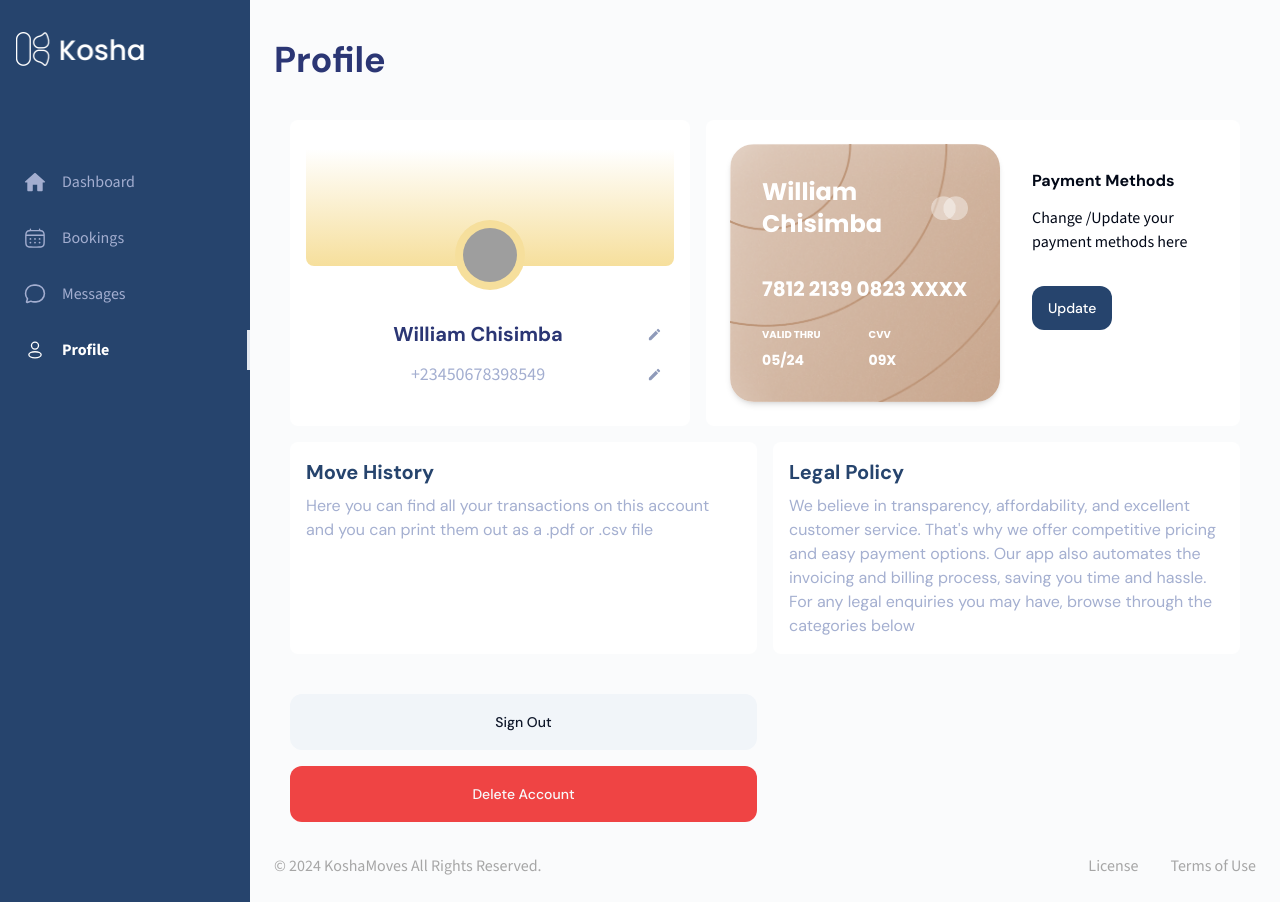
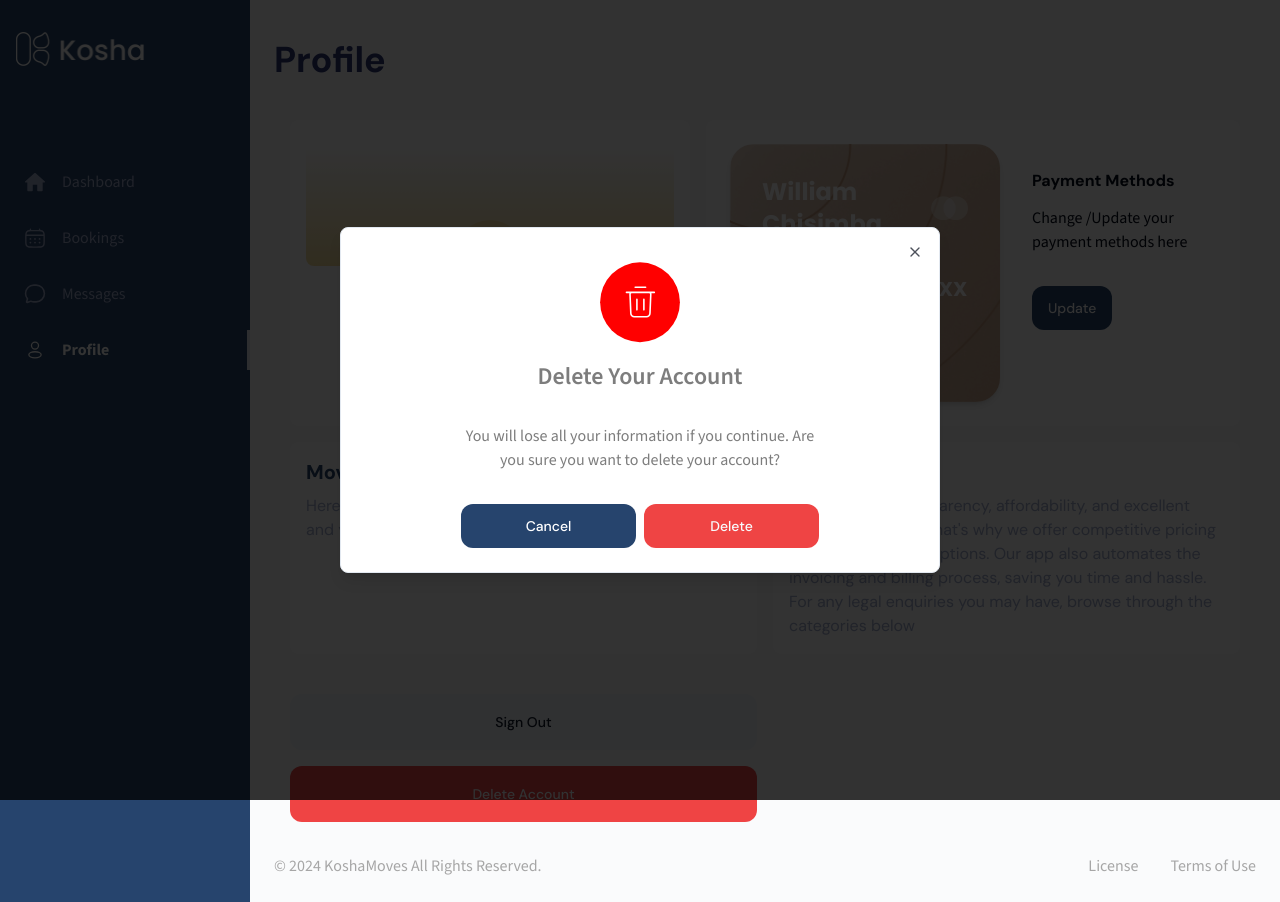
Before and after one commit to thisisjagora/kosha, a Next.js app: page /profile in a window 1280 px wide. Both pictures are taken after a click on the button "Delete Account". Built offline with nearby package versions, Linux system fonts and the light colour scheme; grey boxes are pictures that could not be loaded.

Commit message:
feat(Profile screen): added delete account dialog

```diff
--- a/package.json
+++ b/package.json
@@ -14,6 +14,7 @@
     "@hookform/resolvers": "^3.4.2",
     "@radix-ui/react-avatar": "^1.0.4",
     "@radix-ui/react-checkbox": "^1.0.4",
+    "@radix-ui/react-dialog": "^1.0.5",
     "@radix-ui/react-label": "^2.0.2",
     "@radix-ui/react-slot": "^1.0.2",
     "@radix-ui/react-toast": "^1.1.5",
--- a/src/app/profile/page.tsx
+++ b/src/app/profile/page.tsx
@@ -1,6 +1,7 @@
 import { VirtualCard } from "@/components/VirtualCard";
 import { Button, H, P } from "@/components/atoms";
 import { Avatar, AvatarFallback, AvatarImage } from "@/components/avatar";
+import { DeleteAccount } from "@/components/dialogs";
 import { Column, Row } from "@/components/layout";
 import { UserProfileItem } from "@/components/userProfile";
 
@@ -67,7 +68,7 @@
                   <Row className="gap-4 flex-wrap">
                         <Column className="mt-6 flex-1 gap-4">
                               <Button variant="secondary" size="lg">Sign Out</Button>
-                              <Button variant="destructive" size="lg">Delete Account</Button>
+                              <DeleteAccount trigger={<Button variant="destructive" size="lg">Delete Account</Button>} />
                         </Column>
                         <div className="flex-1"></div>
                   </Row>
--- /dev/null
+++ b/src/components/Icons/Trash.tsx
@@ -0,0 +1,24 @@
+import * as React from "react";
+import type { SVGProps } from "react";
+import { memo } from "react";
+const SvgTrash = (props: SVGProps<SVGSVGElement>) => (
+  <svg
+    xmlns="http://www.w3.org/2000/svg"
+    width="1em"
+    height="1em"
+    fill="none"
+    viewBox="0 0 101 102"
+    {...props}
+  >
+    <circle cx={50.519} cy={51.319} r={50.375} fill="red" />
+    <path
+      stroke="#fff"
+      strokeLinecap="round"
+      strokeLinejoin="round"
+      strokeWidth={2}
+      d="M33.4 38.9h35.2m-24.2-6.6h13.2m-11 28.6V47.7m8.8 13.2V47.7m3.3 22H43.3a4.4 4.4 0 0 1-4.4-4.4L37.895 41.19a2.2 2.2 0 0 1 2.198-2.291h21.813a2.2 2.2 0 0 1 2.198 2.291L63.1 65.3a4.4 4.4 0 0 1-4.4 4.4"
+    />
+  </svg>
+);
+const Memo = memo(SvgTrash);
+export default Memo;
--- a/src/components/Icons/index.ts
+++ b/src/components/Icons/index.ts
@@ -4,4 +4,5 @@
 export { default as Edit } from "./Edit";
 export { default as Google } from "./Google";
 export { default as Home } from "./Home";
+export { default as Trash } from "./Trash";
 export { default as User } from "./User";
--- /dev/null
+++ b/src/components/dialog/index.tsx
@@ -0,0 +1,122 @@
+"use client"
+
+import * as React from "react"
+import * as DialogPrimitive from "@radix-ui/react-dialog"
+import { X } from "lucide-react"
+
+import { cn } from "@/lib/utils"
+
+const Dialog = DialogPrimitive.Root
+
+const DialogTrigger = DialogPrimitive.Trigger
+
+const DialogPortal = DialogPrimitive.Portal
+
+const DialogClose = DialogPrimitive.Close
+
+const DialogOverlay = React.forwardRef<
+  React.ElementRef<typeof DialogPrimitive.Overlay>,
+  React.ComponentPropsWithoutRef<typeof DialogPrimitive.Overlay>
+>(({ className, ...props }, ref) => (
+  <DialogPrimitive.Overlay
+    ref={ref}
+    className={cn(
+      "fixed inset-0 z-50 bg-black/80  data-[state=open]:animate-in data-[state=closed]:animate-out data-[state=closed]:fade-out-0 data-[state=open]:fade-in-0",
+      className
+    )}
+    {...props}
+  />
+))
+DialogOverlay.displayName = DialogPrimitive.Overlay.displayName
+
+const DialogContent = React.forwardRef<
+  React.ElementRef<typeof DialogPrimitive.Content>,
+  React.ComponentPropsWithoutRef<typeof DialogPrimitive.Content>
+>(({ className, children, ...props }, ref) => (
+  <DialogPortal>
+    <DialogOverlay />
+    <DialogPrimitive.Content
+      ref={ref}
+      className={cn(
+        "fixed left-[50%] top-[50%] z-50 grid w-full max-w-lg translate-x-[-50%] translate-y-[-50%] gap-4 border bg-background p-6 shadow-lg duration-200 data-[state=open]:animate-in data-[state=closed]:animate-out data-[state=closed]:fade-out-0 data-[state=open]:fade-in-0 data-[state=closed]:zoom-out-95 data-[state=open]:zoom-in-95 data-[state=closed]:slide-out-to-left-1/2 data-[state=closed]:slide-out-to-top-[48%] data-[state=open]:slide-in-from-left-1/2 data-[state=open]:slide-in-from-top-[48%] sm:rounded-lg",
+        className
+      )}
+      {...props}
+    >
+      {children}
+      <DialogPrimitive.Close className="absolute right-4 top-4 rounded-sm opacity-70 ring-offset-background transition-opacity hover:opacity-100 focus:outline-none focus:ring-2 focus:ring-ring focus:ring-offset-2 disabled:pointer-events-none data-[state=open]:bg-accent data-[state=open]:text-muted-foreground">
+        <X className="h-4 w-4" />
+        <span className="sr-only">Close</span>
+      </DialogPrimitive.Close>
+    </DialogPrimitive.Content>
+  </DialogPortal>
+))
+DialogContent.displayName = DialogPrimitive.Content.displayName
+
+const DialogHeader = ({
+  className,
+  ...props
+}: React.HTMLAttributes<HTMLDivElement>) => (
+  <div
+    className={cn(
+      "flex flex-col space-y-1.5 text-center sm:text-left",
+      className
+    )}
+    {...props}
+  />
+)
+DialogHeader.displayName = "DialogHeader"
+
+const DialogFooter = ({
+  className,
+  ...props
+}: React.HTMLAttributes<HTMLDivElement>) => (
+  <div
+    className={cn(
+      "flex flex-col-reverse sm:flex-row sm:justify-end sm:space-x-2",
+      className
+    )}
+    {...props}
+  />
+)
+DialogFooter.displayName = "DialogFooter"
+
+const DialogTitle = React.forwardRef<
+  React.ElementRef<typeof DialogPrimitive.Title>,
+  React.ComponentPropsWithoutRef<typeof DialogPrimitive.Title>
+>(({ className, ...props }, ref) => (
+  <DialogPrimitive.Title
+    ref={ref}
+    className={cn(
+      "text-lg font-semibold leading-none tracking-tight",
+      className
+    )}
+    {...props}
+  />
+))
+DialogTitle.displayName = DialogPrimitive.Title.displayName
+
+const DialogDescription = React.forwardRef<
+  React.ElementRef<typeof DialogPrimitive.Description>,
+  React.ComponentPropsWithoutRef<typeof DialogPrimitive.Description>
+>(({ className, ...props }, ref) => (
+  <DialogPrimitive.Description
+    ref={ref}
+    className={cn("text-sm text-muted-foreground", className)}
+    {...props}
+  />
+))
+DialogDescription.displayName = DialogPrimitive.Description.displayName
+
+export {
+  Dialog,
+  DialogPortal,
+  DialogOverlay,
+  DialogClose,
+  DialogTrigger,
+  DialogContent,
+  DialogHeader,
+  DialogFooter,
+  DialogTitle,
+  DialogDescription,
+}
--- /dev/null
+++ b/src/components/dialogs/deleteAccount.tsx
@@ -0,0 +1,29 @@
+import { FC, ReactNode } from "react"
+import { Dialog, DialogContent, DialogTrigger } from "../dialog";
+import { Column, Row } from "../layout";
+import { Button, P } from "../atoms";
+import { Trash } from "../Icons";
+
+export interface CustomDialogProp {
+      trigger: ReactNode;
+}
+export const DeleteAccount: FC<CustomDialogProp> = ({ trigger }) => {
+      return (
+            <Dialog>
+                  <DialogTrigger asChild>{trigger}</DialogTrigger>
+                  <DialogContent className="sm:max-w-[600px]">
+                        <Column className="items-center justify-center gap-8 px-24">
+                              <Column className="items-center">
+                                    <Trash className="w-[80px] h-[100px]"/>
+                                    <P className="text-center font-semibold text-2xl text-grey-300">Delete Your Account</P>
+                              </Column>
+                              <P className="text-center text-grey-300">You will lose all your information if you continue. Are you sure you want to delete your account?</P>
+                              <Row className="w-full">
+                                    <Button size="default" className="flex-1">Cancel</Button>
+                                    <Button size="default" variant="destructive" className="flex-1">Delete</Button>
+                              </Row>
+                        </Column>
+                  </DialogContent>
+            </Dialog>
+      )
+}
--- /dev/null
+++ b/src/components/dialogs/index.ts
@@ -0,0 +1 @@
+export * from "./deleteAccount";
--- a/tailwind.config.ts
+++ b/tailwind.config.ts
@@ -68,7 +68,8 @@
         },
         grey: {
           100: "#A3AED0",
-          200: "#A6A6A6"
+          200: "#A6A6A6",
+          300: "#7D7D7D"
         }
       },
       borderRadius: {
```
Also changed, not shown: public/icons/trash.svg (added), 1 other file (tests, documents, lock files or other folders).
